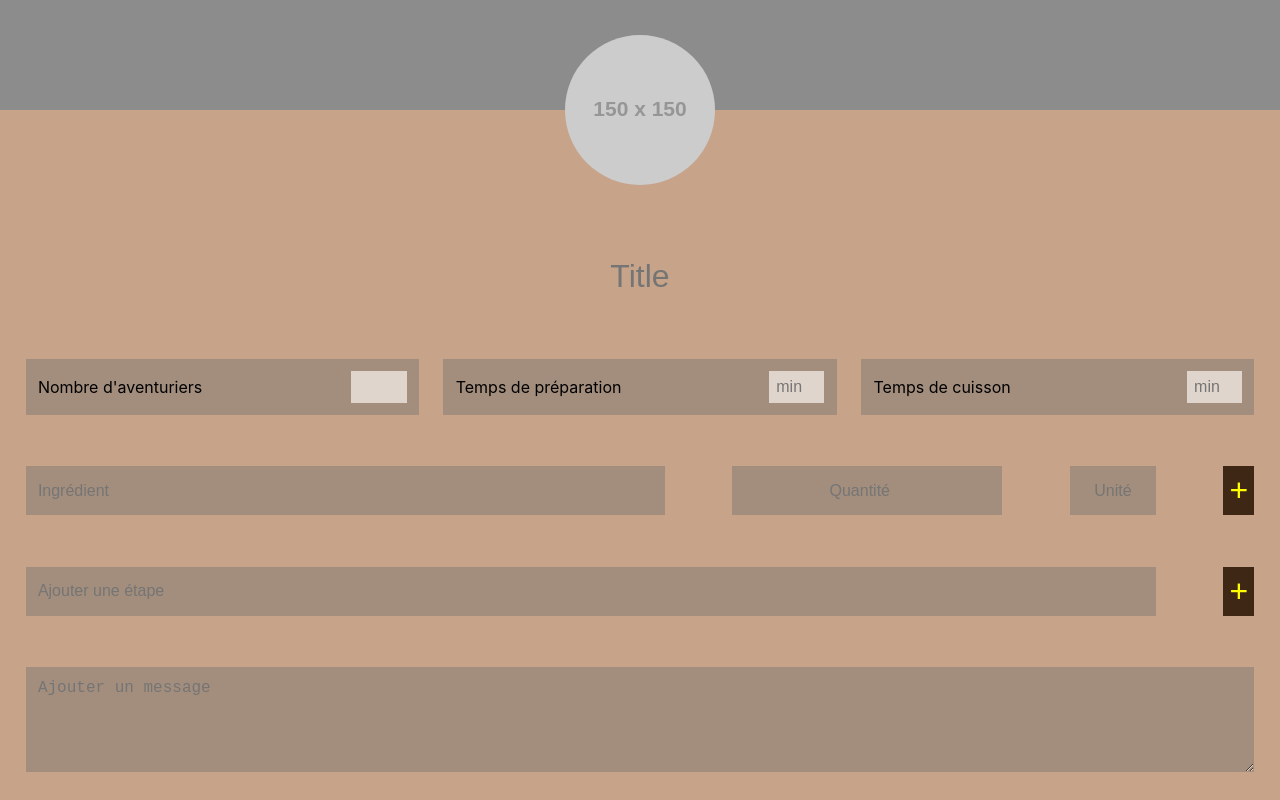
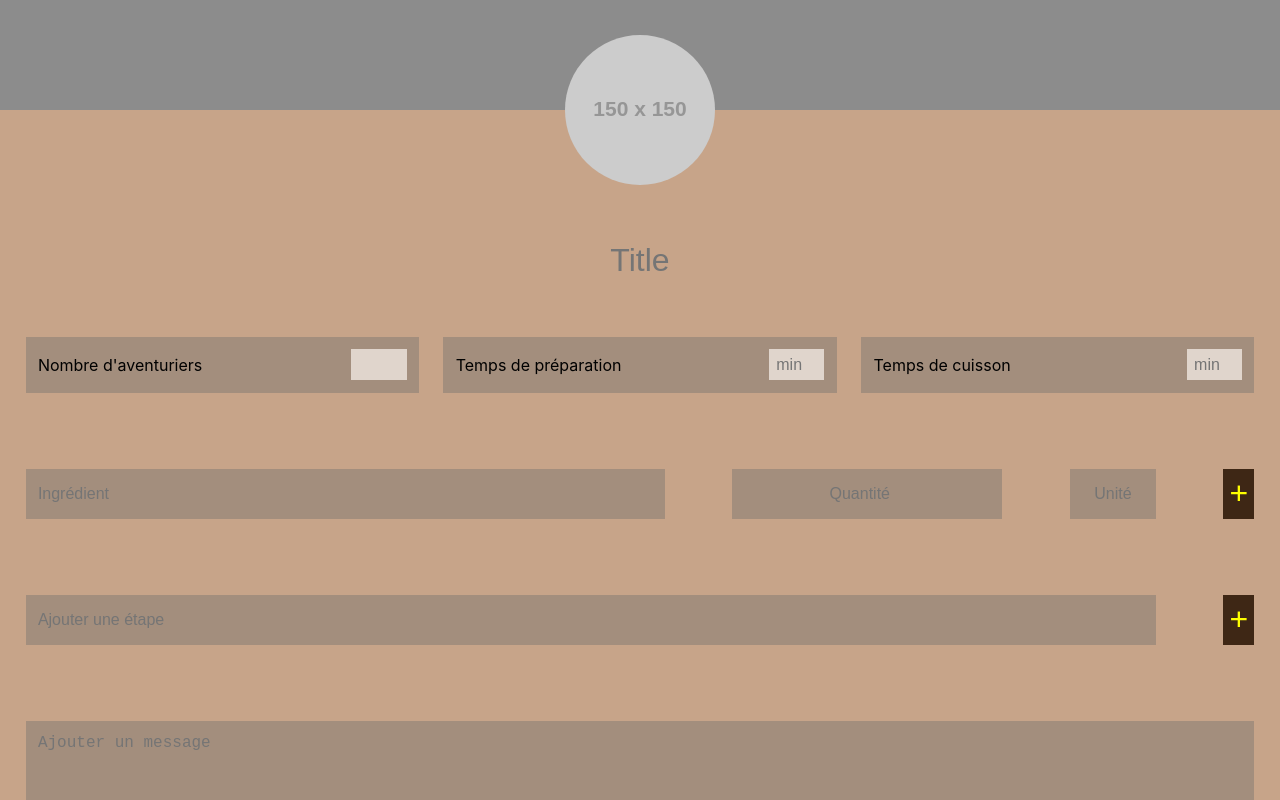
Before and after one commit to TlZeyn/montDor, a React (Create React App) app in the folder front/: page /myrecipes in a window 1280 px wide. Shown: the part 1260-2060 px from the top of the page. Built offline with nearby package versions, Linux system fonts and the light colour scheme.

Commit message:
did error when user doesnt submit ingredient nor step

```diff
--- a/front/src/components/RecipeForm/RecipeForm.css
+++ b/front/src/components/RecipeForm/RecipeForm.css
@@ -2,12 +2,14 @@
     display: flex;
     flex-direction: column;
     background-color : #C7A489;
+
 }
 
 #recipeForm section {
     display: flex;
     justify-content: space-between;
     padding: 2%;
+    margin-bottom : 2%;
 }
 
 #recipeForm section input[type=text], input[type=number], textarea  {
@@ -25,14 +27,20 @@
     padding : 0.5%;
 }
 
+.recipeForm_title-group {
+    display: flex;
+    justify-content: center;
+    margin-bottom : 2rem;
+}
 
 #recipeForm_title {
     background :transparent;
     border : none;
+    font-size : 2rem;
+    margin-top: 7rem;
     text-align: center;
-    margin : 0 20% 3% 20%;
-    font-size : 2rem;
-    margin-top: 8rem;
+
+
 
 }
 
--- a/front/src/components/RecipeForm/RecipeForm.js
+++ b/front/src/components/RecipeForm/RecipeForm.js
@@ -101,23 +101,60 @@ const RecipeForm = () => {
     let sortedArray = listSteps.sort((a, b) => (a.number > b.number) ? 1 : -1)
 
 
+
+    const restoreSettingsIngredient = () => {
+        document.getElementById('recipeForm_addIngredient').style.borderStyle = 'none';
+    }
+
+    const restoreSettingsStep = () => {
+        document.getElementById('recipeForm_step').style.borderStyle = 'none';
+    }
+
+    const recipeData = (e) => {
+        let data = []
+        //verify that all informations are filled OK
+        //create object data
+        //send object to back with axios
+        e.preventDefault();
+        if (listIngredient.length < 1) {
+            document.getElementById('recipeForm_addIngredient').style.borderStyle = 'solid';
+            document.getElementById('recipeForm_addIngredient').style.borderWidth = '1px';
+            document.getElementById('recipeForm_addIngredient').style.borderColor = 'red';
+        } if(listSteps.length < 1 ) {
+            document.getElementById('recipeForm_step').style.borderStyle = 'solid';
+            document.getElementById('recipeForm_step').style.borderWidth = '1px';
+            document.getElementById('recipeForm_step').style.borderColor = 'red';
+        }
+
+        else {
+            console.log(data)
+        }
+    }
+
     return (
         <div id='recipeForm'>
+            <form onSubmit={recipeData}>
                 <UploadFront />
-            <input id='recipeForm_title' type='text' placeholder="Title" onClick={() => setTitle('')} onChange={e => setTitle(e.target.value)}></input>
+
+                <div className='recipeForm_title-group'>
+                    <input id='recipeForm_title' type='text' placeholder="Title" onClick={() => setTitle('')} onChange={e => setTitle(e.target.value)} required></input>
+                </div>
+
+
+
 
                 <section id='recipeForm_timeSlot'>
                     <div className='recipeForm_timeSlot_group-input'>
                         <label>Nombre d'aventuriers</label>
-                    <input  className='recipeForm_timeSlot-input' type='number' value={nbEaters} onChange={e => setNbEaters(e.target.value)}></input>
+                        <input className='recipeForm_timeSlot-input' min='1' type='number' value={nbEaters} onChange={e => setNbEaters(e.target.value)} required></input>
                     </div>
                     <div className='recipeForm_timeSlot_group-input'>
                         <label>Temps de préparation </label>
-                    <input className='recipeForm_timeSlot-input' placeholder="min" type='number' value={prepTime} onChange={e => setPrepTime(e.target.value)}></input>
+                        <input className='recipeForm_timeSlot-input' min='1' placeholder="min" type='number' value={prepTime} onChange={e => setPrepTime(e.target.value)} required></input>
                     </div>
                     <div className='recipeForm_timeSlot_group-input'>
                         <label>Temps de cuisson </label>
-                    <input className='recipeForm_timeSlot-input' placeholder="min" type='number' value={cookTime} onChange={e => setCookTime(e.target.value)}></input>
+                        <input className='recipeForm_timeSlot-input' min='1' placeholder="min" type='number' value={cookTime} onChange={e => setCookTime(e.target.value)} required ></input>
                     </div>
                 </section>
 
@@ -126,7 +163,7 @@ const RecipeForm = () => {
                     <div>
                         {listIngredient.map((item, i) =>
                             <section>
-                            <input className='recipeForm_addIngredient-input-igr' type='text' type='text' value={item.ingredient} onClick={() => modifyIngredient({ i })} ></input>
+                                <input className='recipeForm_addIngredient-input-igr' type='text' type='text' value={item.ingredient} onClick={() => modifyIngredient({ i })}></input>
                                 <input className='recipeForm_addIngredient-input-qty' type='number' value={item.quantity} step='any' onClick={() => modifyIngredient({ i })}></input>
                                 <input className='recipeForm_addIngredient-input-unt' type='text' value={item.unit} onClick={() => modifyIngredient({ i })} ></input>
                                 <input className='recipeForm-button' type='button' value='-' onClick={() => deleteIngredient({ i })}></input>
@@ -135,18 +172,19 @@ const RecipeForm = () => {
                     : ''
                 }
 
-            <section className='recipeForm_addIngredient'>
-                <input className='recipeForm_addIngredient-input-igr' type='text' placeholder='Ingrédient' value={ingredient} onChange={e => setIngredient(e.target.value)}></input>
-                <input className='recipeForm_addIngredient-input-qty' type='number' placeholder='Quantité' value={quantity} step='any' onChange={e => setQuantity(e.target.value)}></input>
+                <section id='recipeForm_addIngredient'>
+                    <input className='recipeForm_addIngredient-input-igr' type='text' placeholder='Ingrédient' value={ingredient} onChange={e => setIngredient(e.target.value)} onClick={() => restoreSettingsIngredient()} ></input>
+                    <input className='recipeForm_addIngredient-input-qty' type='number' placeholder='Quantité' value={quantity} step='any' onChange={e => setQuantity(e.target.value)} onClick={() => restoreSettingsIngredient()}></input>
                     <input className='recipeForm_addIngredient-input-unt' type='text' placeholder='Unité' value={unit} onChange={e => setUnit(e.target.value)}></input>
                     <input type='button' value='+' onClick={() => createIngredient()}></input>
                 </section>
 
 
-            { listSteps.length > 0 ?
+
+                {listSteps.length > 0 ?
                     <div>
                         {listSteps.map((item, i) =>
-                        <section className='recipeForm_step'>
+                            <section>
                                 <input className='recipeForm_step-input' type='text' value={item.number + '.' + item.step} onClick={() => modifyStep({ i })}></input>
                                 <input className='recipeForm-button' type='button' value='-' onClick={() => deleteStep({ i })}></input>
                             </section>
@@ -154,8 +192,8 @@ const RecipeForm = () => {
                     : ''
                 }
 
-            <section className='recipeForm_step'>
-                <input className='recipeForm_step-input' type='text' placeholder='Ajouter une étape' value={step} onChange={e => setSteps(e.target.value)}></input>
+                <section id='recipeForm_step'>
+                    <input className='recipeForm_step-input' type='text' placeholder='Ajouter une étape' value={step} onChange={e => setSteps(e.target.value)} onClick = {() => restoreSettingsStep()}></input>
                     <input type='button' value='+' onClick={() => createStep()}></input>
                 </section>
 
@@ -164,8 +202,10 @@ const RecipeForm = () => {
                 </section>
 
                 <div id='recipeForm-button'>
-                <input id='recipeForm-button--input' type='button' value='Publier'></input>
+                    <input id='recipeForm-button--input' type='submit' value='Publier'></input>
                 </div>
+
+            </form>
 
         </div>
     )
--- a/front/src/components/UploadFront/UploadFront.js
+++ b/front/src/components/UploadFront/UploadFront.js
@@ -38,7 +38,7 @@ const UploadFront = () => {
                     ) : (
 
 
-                                <p>Ajouter une photo</p>
+                            <p>Ajouter une photo</p>
 
 
                         )}
@@ -46,8 +46,8 @@ const UploadFront = () => {
 
             </label>
             <div className='avatar'>
-                    <img className='uploadFront_avatar' src='https://via.placeholder.com/150'/>
-                </div>
+                <img className='uploadFront_avatar' src='https://via.placeholder.com/150' />
+            </div>
             <input
                 type="file"
                 id="upload-button"
```
Lines whose indentation alone changed are shown as unchanged.
